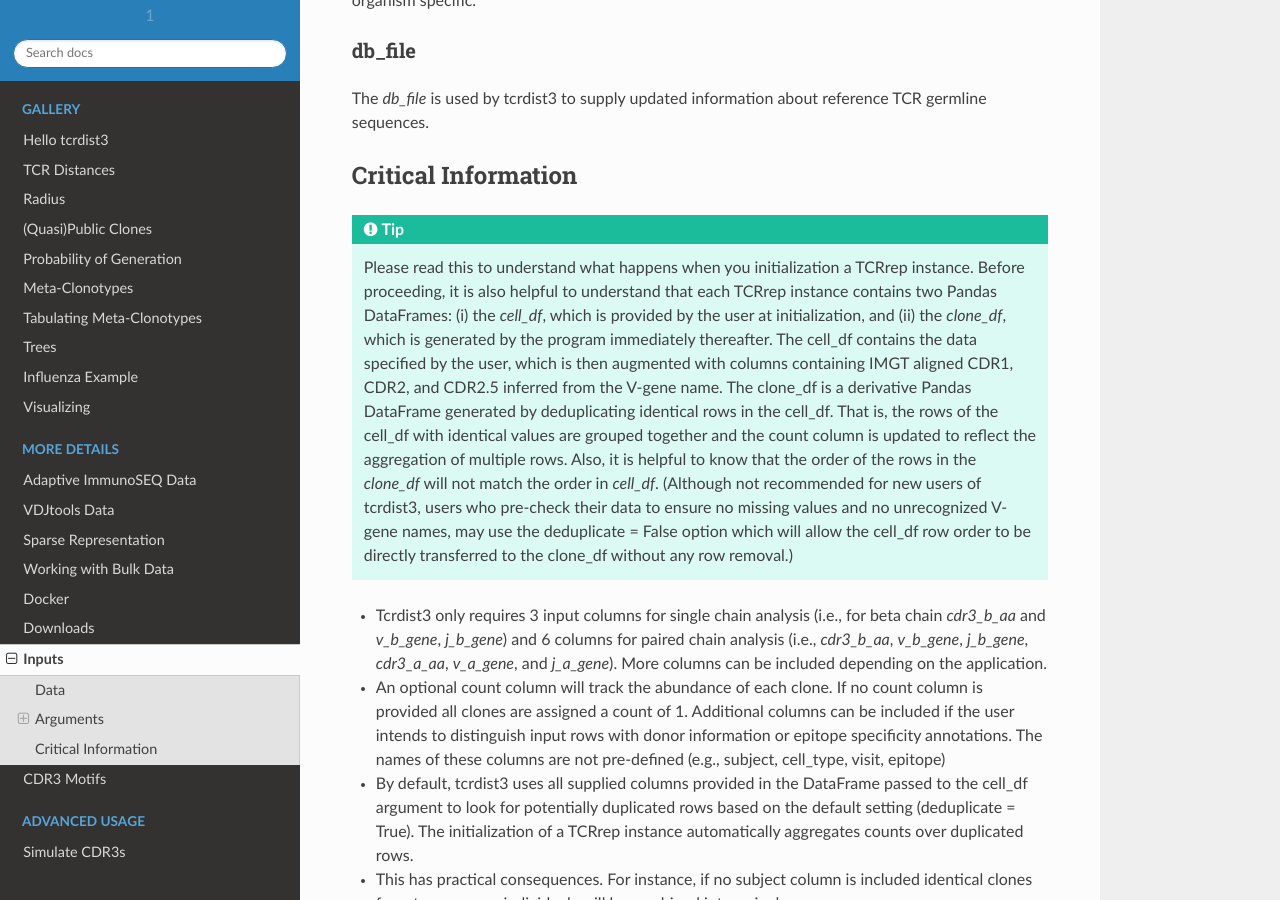
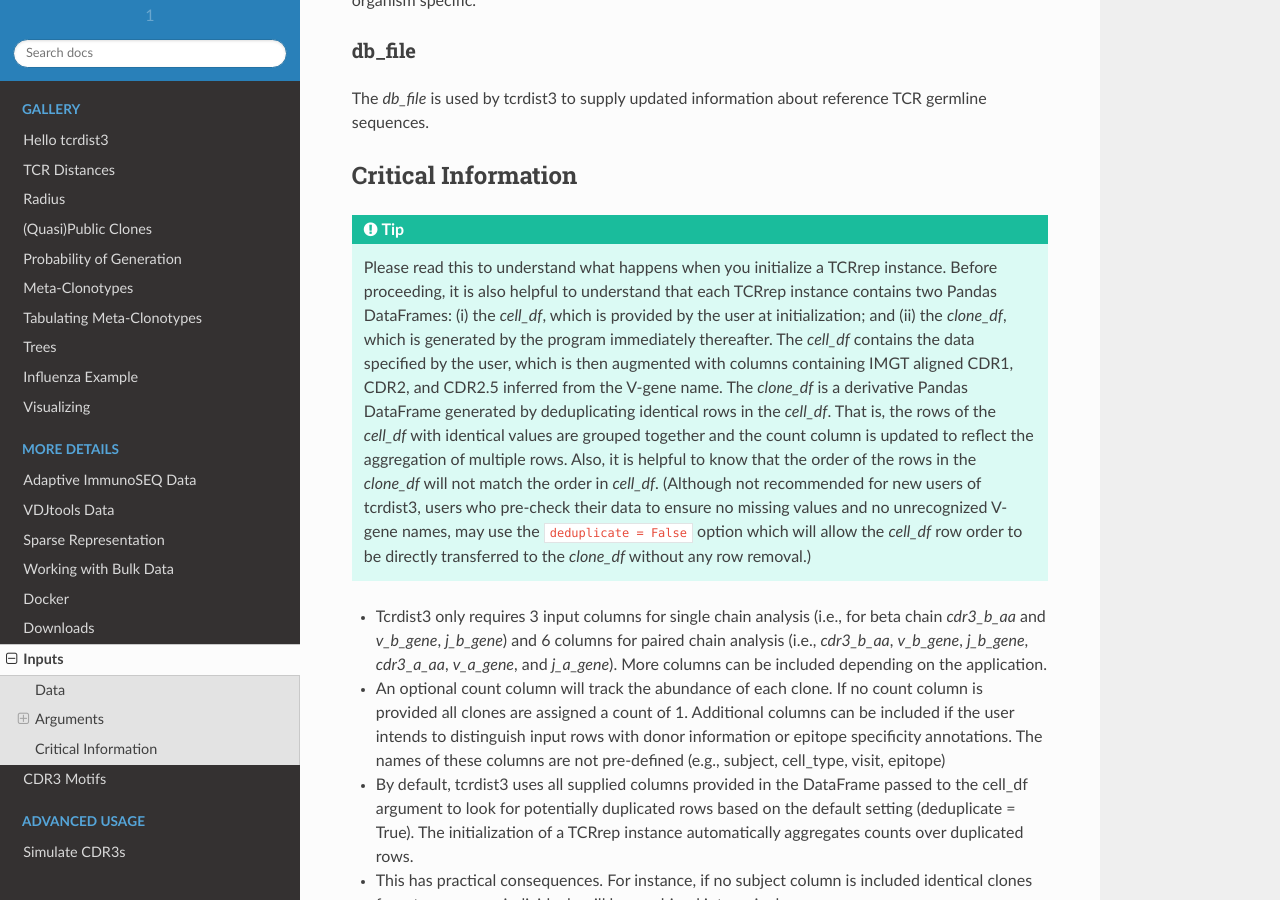
Before and after one commit to kmayerb/tcrdist3, a Sphinx documentation site: the page built from docs/inputs.rst, in a window 1280 px wide and 900 px high, scrolled down 1628 px. Built offline with Sphinx 7.4.7 and the Read the Docs theme 2.0.0, drawn with Linux system fonts in a browser that asks for light colours.

Commit message:
keep italics consistent; fix typo

```diff
--- a/docs/inputs.rst
+++ b/docs/inputs.rst
@@ -87,7 +87,7 @@ Critical Information
 
 .. tip::
 
-    Please read this to understand what happens when you initialization a TCRrep instance. Before proceeding, it is also helpful to understand that each TCRrep instance contains two Pandas DataFrames: (i) the `cell_df`, which is provided by the user at initialization, and (ii) the `clone_df`, which is generated by the program immediately thereafter. The cell_df contains the data specified by the user, which is then augmented with columns containing IMGT aligned CDR1, CDR2, and CDR2.5 inferred from the V-gene name. The clone_df is a derivative Pandas DataFrame generated by deduplicating identical rows in the cell_df. That is, the rows of the cell_df with identical values are grouped together and the count column is updated to reflect the aggregation of multiple rows. Also, it is helpful to know that the order of the rows in the `clone_df` will not match the order in `cell_df`. (Although not recommended for new users of tcrdist3, users who pre-check their data to ensure no missing values and no unrecognized V-gene names, may use the deduplicate = False option which will allow the cell_df row order to be directly transferred to the clone_df without any row removal.)
+    Please read this to understand what happens when you initialize a TCRrep instance. Before proceeding, it is also helpful to understand that each TCRrep instance contains two Pandas DataFrames: (i) the `cell_df`, which is provided by the user at initialization; and (ii) the `clone_df`, which is generated by the program immediately thereafter. The `cell_df` contains the data specified by the user, which is then augmented with columns containing IMGT aligned CDR1, CDR2, and CDR2.5 inferred from the V-gene name. The `clone_df` is a derivative Pandas DataFrame generated by deduplicating identical rows in the `cell_df`. That is, the rows of the `cell_df` with identical values are grouped together and the count column is updated to reflect the aggregation of multiple rows. Also, it is helpful to know that the order of the rows in the `clone_df` will not match the order in `cell_df`. (Although not recommended for new users of tcrdist3, users who pre-check their data to ensure no missing values and no unrecognized V-gene names, may use the :code:`deduplicate = False` option which will allow the `cell_df` row order to be directly transferred to the `clone_df` without any row removal.)
 
 
 - Tcrdist3 only requires 3 input columns for single chain analysis (i.e., for beta chain `cdr3_b_aa` and `v_b_gene`, `j_b_gene`) and 6 columns for paired chain analysis (i.e., `cdr3_b_aa`, `v_b_gene`, `j_b_gene`, `cdr3_a_aa`,  `v_a_gene`, and `j_a_gene`). More columns can be included depending on the application.
```
